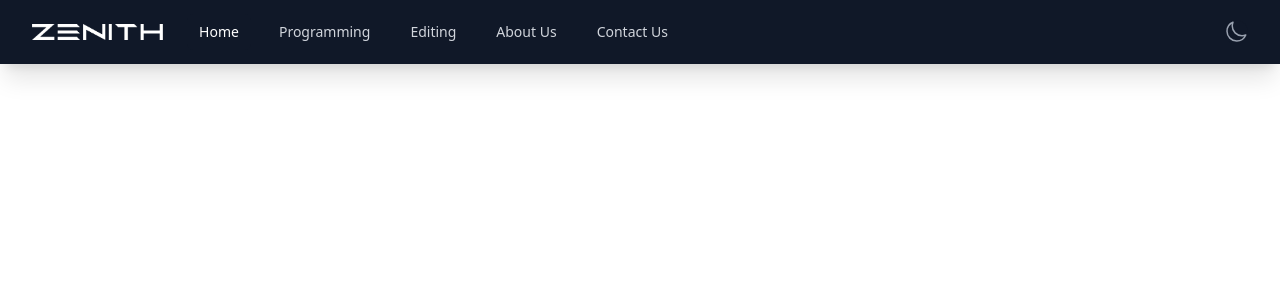
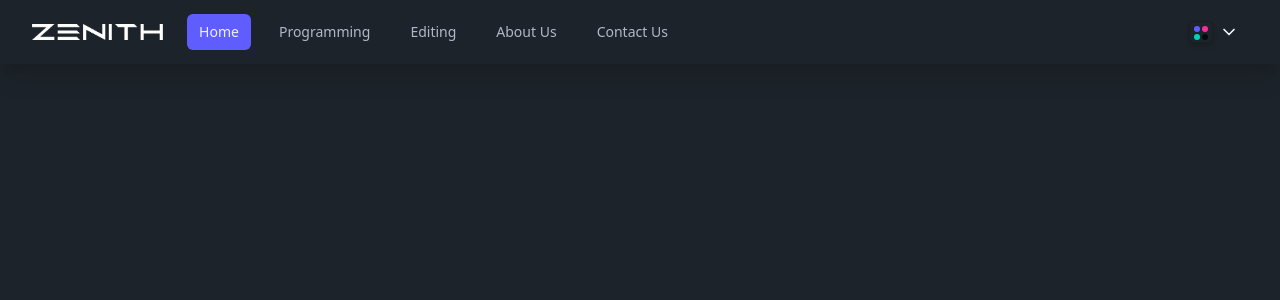
Before and after one commit to RBautista06/Railley_Web_Portfolio, a React (Vite) app: page / in a window 1280 px wide. Shown: the top 300 px of the page. Built offline with nearby package versions, Linux system fonts and the light colour scheme.

Commit message:
theme swatcher

```diff
--- a/package.json
+++ b/package.json
@@ -13,6 +13,7 @@
     "@headlessui/react": "^2.2.7",
     "@heroicons/react": "^2.2.0",
     "@tailwindcss/vite": "^4.1.11",
+    "lucide-react": "^0.539.0",
     "react": "^19.1.1",
     "react-dom": "^19.1.1",
     "react-router": "^7.8.0",
--- a/src/Components/NavLinks.tsx
+++ b/src/Components/NavLinks.tsx
@@ -3,8 +3,9 @@ import {
   DisclosureButton,
   DisclosurePanel,
 } from "@headlessui/react";
-import { Bars3Icon, MoonIcon, XMarkIcon } from "@heroicons/react/24/outline";
+import { Bars3Icon, XMarkIcon } from "@heroicons/react/24/outline";
 import { Link } from "react-router";
+import ThemeSwatcher from "./ThemeSwatcher";
 
 const navigation = [
   { name: "Home", to: "/", current: true },
@@ -20,12 +21,12 @@ function classNames(...classes: string[]) {
 
 export default function NavLinks() {
   return (
-    <Disclosure as="nav" className="shadow-xl bg-gray-900 ">
-      <div className="mx-auto max-w-7xl px-2 sm:px-6 lg:px-8 ">
+    <Disclosure as="nav" className="shadow-xl bg-base-100">
+      <div className="mx-auto max-w-7xl px-2 sm:px-6 lg:px-8">
         <div className="relative flex h-16 items-center justify-between">
+          {/* Mobile Menu Button */}
           <div className="absolute inset-y-0 left-0 flex items-center sm:hidden">
-            {/* Mobile menu button*/}
-            <DisclosureButton className="group relative inline-flex items-center justify-center rounded-md p-2 text-gray-400 hover:bg-gray-700 hover:text-white focus:ring-2 focus:ring-white focus:outline-hidden focus:ring-inset">
+            <DisclosureButton className="group relative inline-flex items-center justify-center rounded-md p-2 text-base-content/70 hover:bg-base-300 hover:text-base-content focus:ring-2 focus:ring-primary focus:outline-hidden focus:ring-inset">
               <span className="absolute -inset-0.5" />
               <span className="sr-only">Open main menu</span>
               <Bars3Icon
@@ -38,7 +39,10 @@ export default function NavLinks() {
               />
             </DisclosureButton>
           </div>
+
+          {/* Logo + Links */}
           <div className="flex flex-1 items-center justify-center sm:items-stretch sm:justify-start">
+            {/* Logo */}
             <div className="flex shrink-0 items-center">
               <img
                 alt="Your Company"
@@ -46,6 +50,8 @@ export default function NavLinks() {
                 className="h-4 w-auto"
               />
             </div>
+
+            {/* Desktop Nav */}
             <div className="hidden sm:ml-6 sm:block">
               <div className="flex space-x-4">
                 {navigation.map((item) => (
@@ -55,9 +61,9 @@ export default function NavLinks() {
                     aria-current={item.current ? "page" : undefined}
                     className={classNames(
                       item.current
-                        ? "bg-gray-900 text-white"
-                        : "text-gray-300 hover:bg-gray-700 hover:text-white",
-                      "rounded-md px-3 py-2 text-sm font-medium"
+                        ? "bg-primary text-primary-content"
+                        : "text-base-content/70 hover:bg-base-300 hover:text-base-content",
+                      "rounded-md px-3 py-2 text-sm font-medium transition-colors"
                     )}>
                     {item.name}
                   </Link>
@@ -65,31 +71,27 @@ export default function NavLinks() {
               </div>
             </div>
           </div>
+
+          {/* Theme Switcher */}
           <div className="absolute inset-y-0 right-0 flex items-center pr-2 sm:static sm:inset-auto sm:ml-6 sm:pr-0">
-            <button
-              type="button"
-              className="relative rounded-full bg-gray-900 not-only:p-1 text-gray-400 hover:text-white focus:ring-2 focus:ring-white focus:ring-offset-2 focus:ring-offset-gray-800 focus:outline-hidden">
-              <span className="absolute -inset-1.5" />
-              <span className="sr-only">View notifications</span>
-              <MoonIcon aria-hidden="true" className="size-6" />
-            </button>
+            <ThemeSwatcher />
           </div>
         </div>
       </div>
 
-      <DisclosurePanel className="sm:hidden">
+      {/* Mobile Nav */}
+      <DisclosurePanel className="sm:hidden bg-base-100">
         <div className="space-y-1 px-2 pt-2 pb-3">
           {navigation.map((item) => (
-            <Link to={item.to}>
+            <Link to={item.to} key={item.name}>
               <DisclosureButton
-                key={item.name}
                 as="a"
                 aria-current={item.current ? "page" : undefined}
                 className={classNames(
                   item.current
-                    ? "bg-gray-900 text-white"
-                    : "text-gray-300 hover:bg-gray-700 hover:text-white",
-                  "block rounded-md px-3 py-2 text-base font-medium"
+                    ? "bg-primary text-primary-content"
+                    : "text-base-content/70 hover:bg-base-300 hover:text-base-content",
+                  "block rounded-md px-3 py-2 text-base font-medium transition-colors"
                 )}>
                 {item.name}
               </DisclosureButton>
--- /dev/null
+++ b/src/Components/ThemeSwatcher.tsx
@@ -0,0 +1,63 @@
+import { useEffect, useState } from "react";
+import { THEMES } from "../constants/themes";
+import { ChevronDown } from "lucide-react";
+
+const ThemeSwatcher = () => {
+  const [theme, setTheme] = useState(localStorage.getItem("theme") || "dark");
+
+  useEffect(() => {
+    document.documentElement.setAttribute("data-theme", theme); /// get the attribute data-theme and replace the value
+    localStorage.setItem("theme", theme); /// setting the new value to the local storage
+  }, [theme]);
+
+  return (
+    <div className="dropdown dropdown-bottom dropdown-end ">
+      <div
+        tabIndex={0}
+        role="button"
+        className="btn btn-ghost flex items-center justify-between px-2">
+        <div
+          className="rounded-sm overflow-hidden border border-base-200 shadow-md"
+          data-theme={theme}>
+          <div className="grid grid-cols-2 size-5  w-full gap-0.5 p-1">
+            <div className="size-1.5 rounded bg-primary" />
+            <div className="size-1.5  rounded bg-secondary" />
+            <div className="size-1.5  rounded bg-accent" />
+            <div className="size-1.5  rounded bg-neutral" />
+          </div>
+        </div>{" "}
+        <ChevronDown size={20} />
+      </div>
+      <ul
+        className="dropdown-content  bg-base-200 rounded-lg mt-2 z-[1] w-auto p-2 shadow-sm flex flex-col gap-2  h-130 overflow-y-auto"
+        tabIndex={0}
+        style={{
+          scrollbarWidth: "none", // Firefox
+          msOverflowStyle: "none", // IE 10+
+        }}>
+        {THEMES.map((t) => (
+          <button
+            key={t}
+            onClick={() => setTheme(t)}
+            className={`btn btn-sm h-auto  py-1 overflow-hidden rounded-lg shadow-md transition-all flex justify-between items-center capitalize ${
+              theme === t ? "btn-primary text-base-100" : ""
+            }`}>
+            {/* Preview theme colors */}
+            <div
+              className=" rounded overflow-hidden border border-base-200 shadow-md"
+              data-theme={t}>
+              <div className="grid grid-cols-2  w-full gap-0.5 p-1">
+                <div className="size-1.5 rounded-md bg-primary" />
+                <div className="size-1.5  rounded bg-secondary" />
+                <div className="size-1.5  rounded bg-accent" />
+                <div className="size-1.5  rounded bg-neutral" />
+              </div>
+            </div>
+          </button>
+        ))}
+      </ul>
+    </div>
+  );
+};
+
+export default ThemeSwatcher;
--- /dev/null
+++ b/src/constants/themes.ts
@@ -0,0 +1,34 @@
+export const THEMES = [
+  "light",
+  "dark",
+  "cupcake",
+  "bumblebee",
+  "emerald",
+  "corporate",
+  "synthwave",
+  "retro",
+  "cyberpunk",
+  "valentine",
+  "halloween",
+  "garden",
+  "forest",
+  "aqua",
+  "lofi",
+  "pastel",
+  "fantasy",
+  "wireframe",
+  "black",
+  "luxury",
+  "dracula",
+  "cmyk",
+  "autumn",
+  "business",
+  "acid",
+  "lemonade",
+  "night",
+  "coffee",
+  "winter",
+  "dim",
+  "nord",
+  "sunset",
+];
--- a/src/index.css
+++ b/src/index.css
@@ -1,2 +1,5 @@
 @import "tailwindcss";
 @plugin "daisyui";
+@plugin "daisyui" {
+  themes: all;
+}
```
Also changed, not shown: 1 other file (tests, documents, lock files or other folders).
